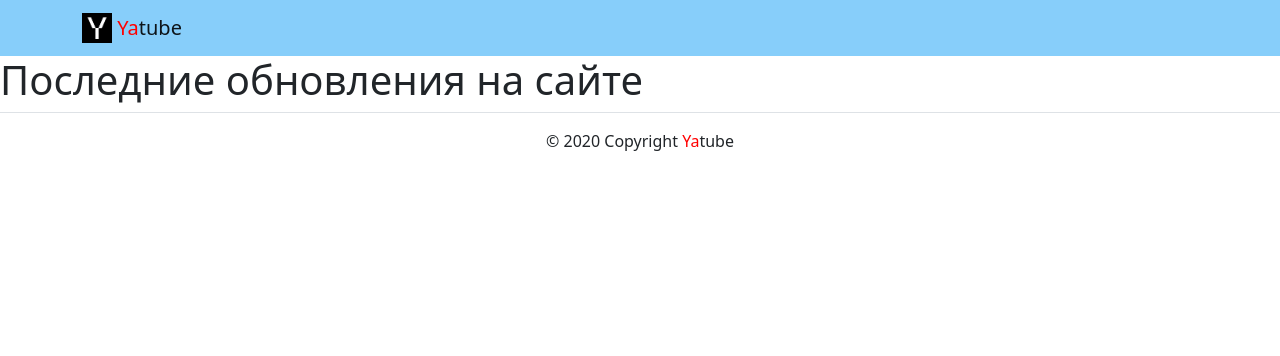
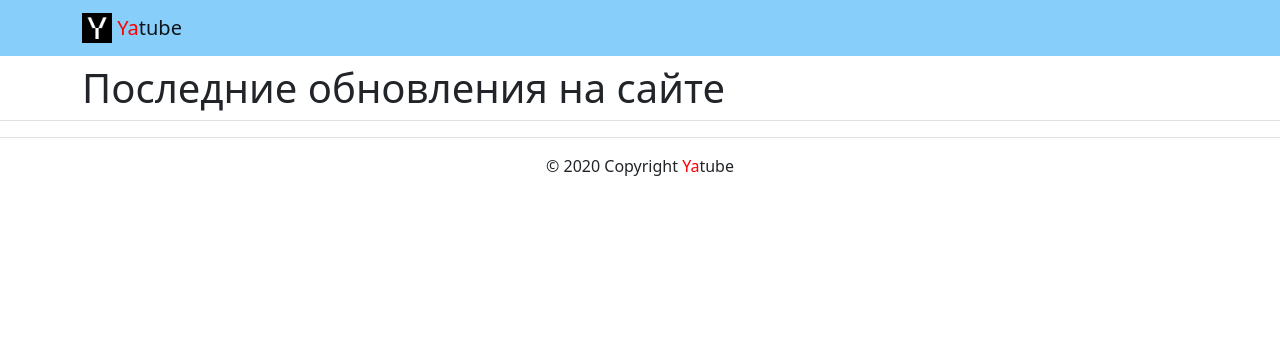
Before and after one commit to 40-nog/yatube_project, a Django app: page / in a window 1280 px wide. Shown: the top 356 px of the page. Run offline with Django 3.2, Linux system fonts and the light colour scheme; data that the repository does not hold is empty; some libraries are stand-ins or nearby versions.

Commit message:
updated 1.0

```diff
--- a/yatube/posts/urls.py
+++ b/yatube/posts/urls.py
@@ -6,5 +6,5 @@ app_name = 'posts'
 urlpatterns = [
     path('', views.index, name='index'),
     path('group/<slug:slug>/', views.group_posts, name='group_list'),
-    path("group_list.html", views.group_posts),
+    #path("group_list.html", views.group_posts),
 ]
--- a/yatube/templates/base.html
+++ b/yatube/templates/base.html
@@ -1,3 +1,5 @@
+{% load static %}
+
 <!DOCTYPE html> <!-- Используется html 5 версии -->
 <html lang="ru"> <!-- Язык сайта - русский -->
   <head>
@@ -5,13 +7,11 @@
     <!-- Сайт готов работать с мобильными устройствами -->
     <meta name="viewport" content="width=device-width, initial-scale=1">
     <!-- Загружаем фав-иконки -->
-    <link rel="icon" href="img/fav/fav.ico" type="image">
-    <link rel="apple-touch-icon" sizes="180x180"
-      href="img/fav/apple-touch-icon.png">
-    <link rel="icon" type="image/png" sizes="32x32"
-      href="img/fav/favicon-32x32.png">
-    <link rel="icon" type="image/png" sizes="16x16"
-      href="img/fav/favicon-16x16.png">
+    <link rel="stylesheet" href="{% static 'css/bootstrap.min.css' %}">
+    <link rel="icon" href="{% static 'img/logo.png' %}" type="image">
+    <link rel="apple-touch-icon" sizes="180x180" href="img/fav/apple-touch-icon.png">
+    <link rel="icon" type="image/png" sizes="32x32" href="img/fav/favicon-32x32.png">
+    <link rel="icon" type="image/png" sizes="16x16" href="img/fav/favicon-16x16.png">
     <meta name="msapplication-TileColor" content="#000">
     <meta name="theme-color" content="#ffffff">
     <!-- Подключен файл со стандартными стилями бустрап -->
@@ -23,15 +23,13 @@
       {% include 'includes/header.html' %}
     </header>
     <main>
-      {% block content %}
-        Контент страницы
-      {% endblock %}
+      <div class="container">
+        <h1>{% block header %}{% endblock %}</h1>
+        {% block content %}
+        {% endblock %}
+      </div>
     </main>
-    <!-- Использованы классы бустрапа: -->
-    <!-- border-top: создаёт тонкую линию сверху блока -->
-    <!-- text-center: выравнивает текстовые блоки внутри блока по центру -->
-    <!-- py-3: контент внутри размещается с отступом сверху и снизу -->
-    <footer>
+    <footer class="border-top text-center py-3">
       {% include 'includes/footer.html' %}
     </footer>
   </body>
--- a/yatube/yatube/urls.py
+++ b/yatube/yatube/urls.py
@@ -17,7 +17,6 @@ from django.contrib import admin
 from django.urls import include, path
 
 urlpatterns = [
-    #path('group/', include('posts.urls')),
     path('', include('posts.urls', namespace='posts')),
     path('admin/', admin.site.urls),
 ]
```
